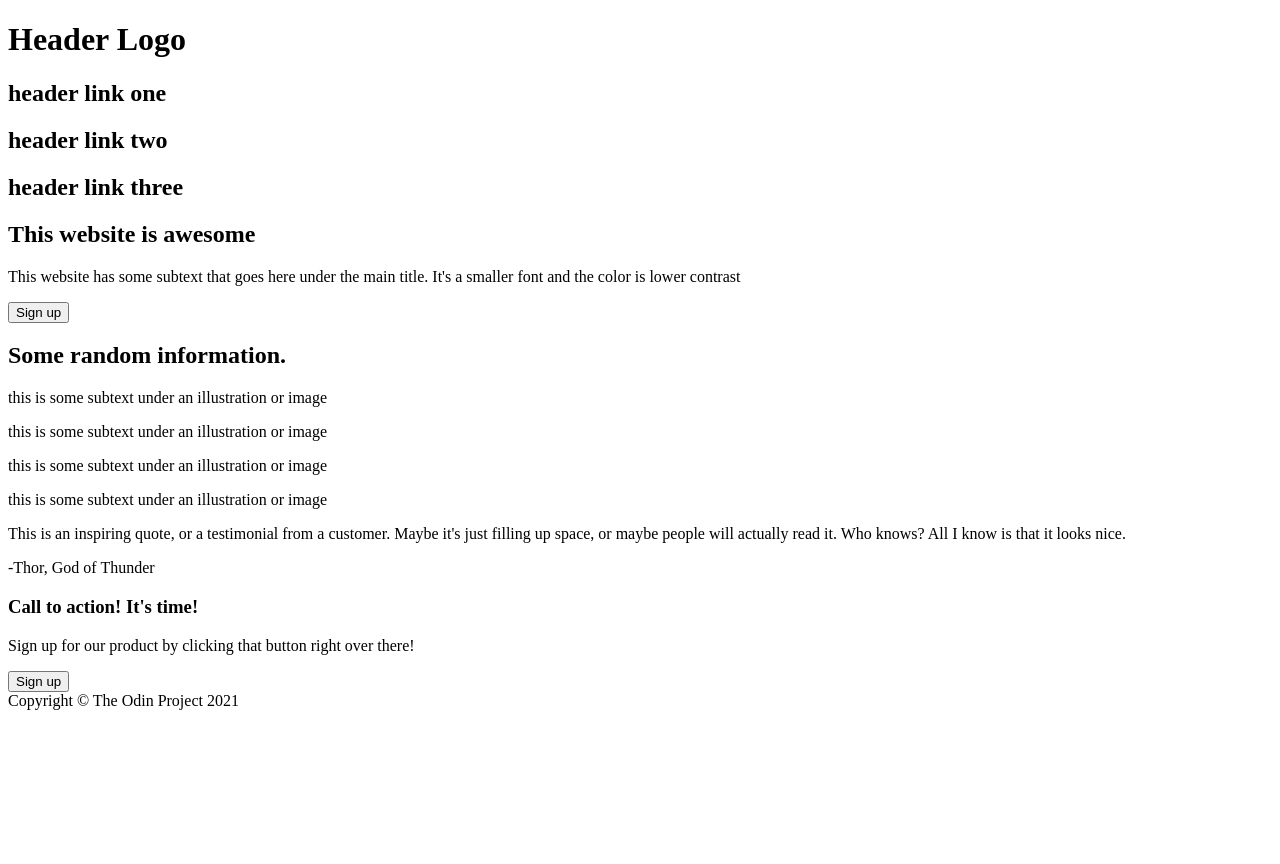
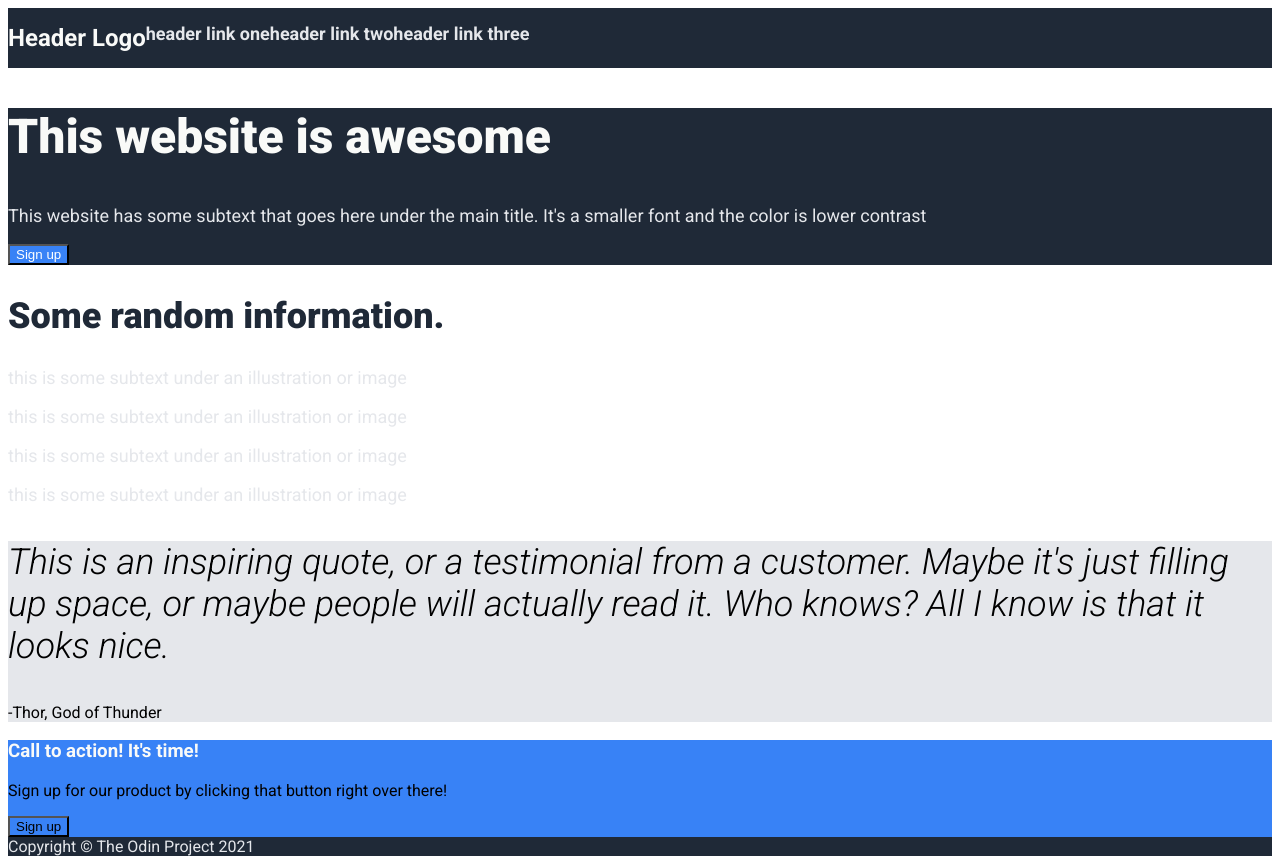
Before and after one commit to njohnson68/odin-landing-page, a plain HTML site: page index.html in a window 1280 px wide. Before the commit the page ends 800 px from the top, so only its background shows below. Drawn offline with Linux system fonts and the light colour scheme.

Commit message:
Adding in font and color stylings

```diff
--- a/index.html
+++ b/index.html
@@ -3,59 +3,64 @@
   <head>
     <meta charset="UTF-8" />
     <meta name="viewport" content="width=device-width, initial-scale=1.0" />
+    <link rel="stylesheet" href="styles.css" />
     <title>Document</title>
   </head>
   <body>
-    <header>
-      <h1>Header Logo</h1>
+    <header class="header">
+      <h1 class="logo">Header Logo</h1>
       <h2>header link one</h2>
       <h2>header link two</h2>
       <h2>header link three</h2>
     </header>
-    <section>
-      <h1>This website is awesome</h1>
-      <p>
+    <section class="awesome-section">
+      <h1 class="awesome">This website is awesome</h1>
+      <p class="subtext">
         This website has some subtext that goes here under the main title. It's
         a smaller font and the color is lower contrast
       </p>
-      <button>Sign up</button>
+      <button class="awesome-button">Sign up</button>
     </section>
     <section>
-      <h1>Some random information.</h1>
+      <h1 class="information">Some random information.</h1>
       <div>
         <div></div>
-        <p>this is some subtext under an illustration or image</p>
+        <p class="some-subtext">
+          this is some subtext under an illustration or image
+        </p>
       </div>
       <div>
         <div></div>
-        <p>this is some subtext under an illustration or image</p>
+        <p class="some-subtext">
+          this is some subtext under an illustration or image
+        </p>
       </div>
       <div>
         <div></div>
-        <p>this is some subtext under an illustration or image</p>
+        <p class="some-subtext">
+          this is some subtext under an illustration or image
+        </p>
       </div>
       <div>
         <div></div>
-        <p>this is some subtext under an illustration or image</p>
+        <p class="some-subtext">
+          this is some subtext under an illustration or image
+        </p>
       </div>
     </section>
-    <section>
-      <div>
-        <p>
-          This is an inspiring quote, or a testimonial from a customer. Maybe
-          it's just filling up space, or maybe people will actually read it. Who
-          knows? All I know is that it looks nice.
-        </p>
-        <p>-Thor, God of Thunder</p>
-      </div>
+    <section class="quote-section">
+      <p class="quote-text">
+        This is an inspiring quote, or a testimonial from a customer. Maybe it's
+        just filling up space, or maybe people will actually read it. Who knows?
+        All I know is that it looks nice.
+      </p>
+      <p>-Thor, God of Thunder</p>
     </section>
-    <section>
-      <div>
-        <div></div>
-        <h3>Call to action! It's time!</h3>
-        <p>Sign up for our product by clicking that button right over there!</p>
-        <button>Sign up</button>
-      </div>
+    <section class="call-section">
+      <div></div>
+      <h3 class="call-heading">Call to action! It's time!</h3>
+      <p>Sign up for our product by clicking that button right over there!</p>
+      <button class="call-section-button">Sign up</button>
     </section>
     <footer>Copyright © The Odin Project 2021</footer>
   </body>
--- a/styles.css
+++ b/styles.css
@@ -0,0 +1,80 @@
+@import url(https://fonts.googleapis.com/css2?family=Roboto:ital,wght@0,100;0,300;0,400;0,500;0,700;0,900;1,100;1,300;1,400;1,500;1,700;1,900&display=swap);
+
+body {
+  font-family: "Roboto", sans-serif;
+  font-weight: 400;
+  font-style: normal;
+}
+
+.header {
+  display: flex;
+  background-color: #1f2937;
+}
+
+.logo {
+  color: #f9faf8;
+  font-size: 24px;
+}
+
+h2 {
+  font-size: 18px;
+  color: #e5e7eb;
+}
+
+.awesome-section {
+  background-color: #1f2937;
+}
+
+.awesome {
+  color: #f9faf8;
+  font-size: 48px;
+  font-weight: 800;
+}
+
+.subtext {
+  color: #e5e7eb;
+  font-size: 18px;
+}
+
+.awesome-button {
+  background-color: #3882f6;
+  color: white;
+}
+
+.information {
+  font-size: 36px;
+  font-weight: 800;
+  color: #1f2937;
+}
+
+.some-subtext {
+  font-size: 18px;
+  color: #e5e7eb;
+}
+
+.quote-section {
+  background-color: #e5e7eb;
+}
+
+.quote-text {
+  font-size: 36px;
+  font-weight: 300;
+  font-style: italic;
+}
+
+.call-section {
+  background-color: #3882f6;
+}
+
+.call-heading {
+  color: #f9faf8;
+}
+
+.call-section-button {
+  background-color: #3882f6;
+}
+
+footer {
+  background-color: #1f2937;
+  color: #e5e7eb;
+}
```
